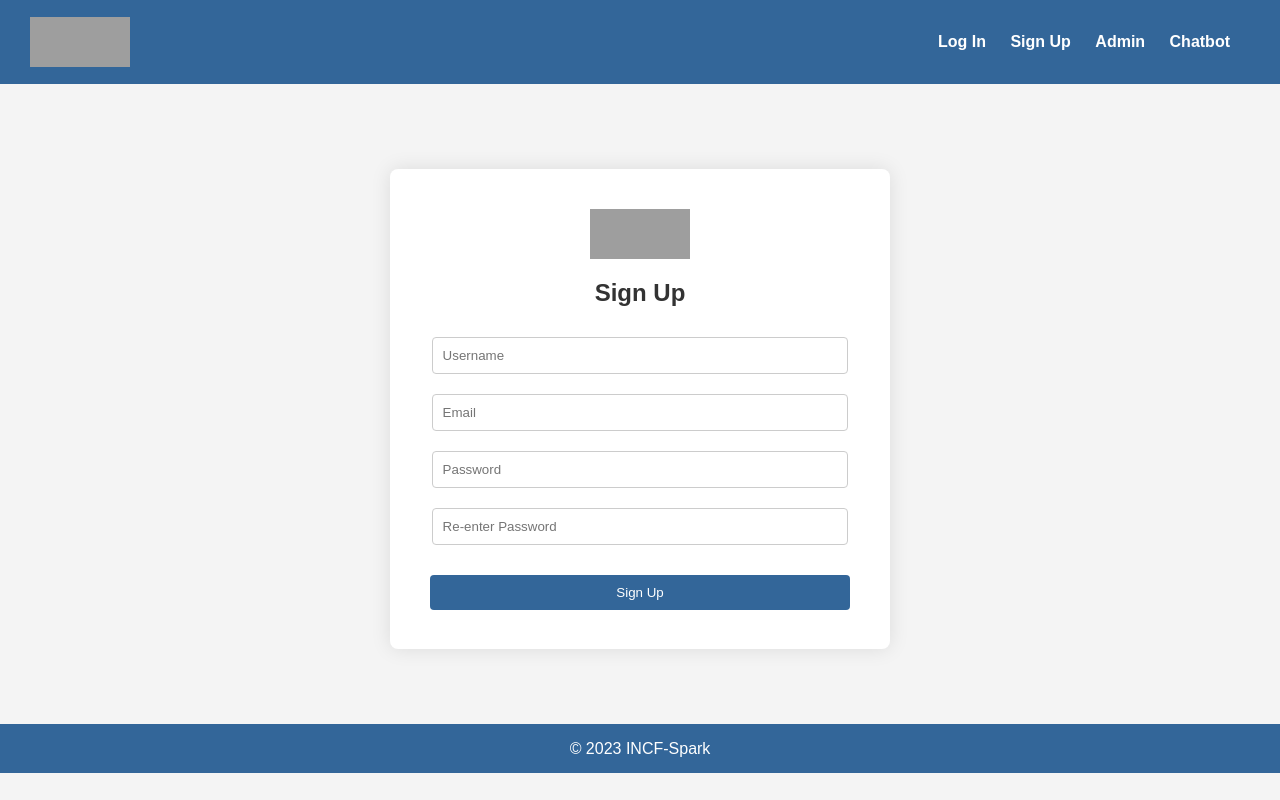
After one commit to atharva434/INCF-Impact-visualization-Portal, a Django app: page /signup in a window 1280 px wide. The commit adds this page. Run offline with Django 4.2, Linux system fonts and the light colour scheme; some libraries are stand-ins or nearby versions; grey boxes are pictures that could not be loaded.

Commit message:
login-signup

```diff
--- a/Visualization/urls.py
+++ b/Visualization/urls.py
@@ -1,6 +1,7 @@
 from django.contrib import admin
 from django.urls import path,include
 from Visualization import views
+from django.contrib.auth.views import LogoutView
 urlpatterns = [
     path("adminpage",views.home,name="home"),
     path("",views.homepage,name="homepage"),
@@ -11,4 +12,7 @@ urlpatterns = [
     path('get_qa_model', views.get_qa_model, name='get_qa_model'),
     path("upload",views.upload),
     path("add/<int:id>",views.add),
+    path("signup",views.signup,name="signup"),
+    path("login",views.Login,name="login"),
+    path("logout",LogoutView.as_view(next_page="login"),name="logout")
 ]
--- a/Visualization/views.py
+++ b/Visualization/views.py
@@ -7,18 +7,65 @@ from .models import Organization,Project
 from django.core.files.storage import FileSystemStorage
 from django.http import JsonResponse
 from django.views.decorators.csrf import csrf_exempt
+from django.contrib.auth import authenticate, login, logout
+from django.contrib.auth.forms import UserCreationForm
+from .models import ModifiedUserCreationForm
+from django.contrib.auth.models import User
+from django.http import HttpResponse
+from django.contrib import auth
 
 
 register = template.Library()
 @register.filter
 def modulo(num, val):
     return num % val == 0
+
 def home(request):
     organization=Organization.objects.all()
     # urls=list(organization.values_list("impact", flat = True))
     # ingest(urls)
 
     return render(request,"home.html")
+
+def signup(request):
+    if request.method == "POST":
+        if request.POST['password1'] == request.POST['password2']:
+            try:
+                User.objects.get(username = request.POST['username'])
+                return render (request,'signup.html', {'error':'Username is already taken!'})
+            except User.DoesNotExist:
+                last_user_id=User.objects.last().id
+                user = User.objects.create_user(request.POST['username'],password=request.POST['password1'],id=last_user_id+1)
+                auth.login(request,user)
+                return redirect('home')
+        else:
+            return render (request,'signup.html', {'error':'Password does not match!'})
+    else:
+        return render(request,'signup.html')
+
+def Login(request):
+    if request.method=="POST":
+        username = request.POST.get('username')
+        password = request.POST.get('password')
+
+        user = authenticate(username = username, password=password)
+
+        if user:
+            if user.is_active:
+                login(request, user) #login is the django's default function
+
+                return redirect("home")
+
+            else:
+                return HttpResponse("Account not Active")
+
+        else:
+            print("Someone tried to login and failed")
+            print("Username: {} and password {}".format(username,password))
+            return HttpResponse("Invalid Login details supplied!")
+
+    else:
+        return render(request, 'login.html',{})
 
 def homepage(request):
     organizations=Organization.objects.all()
@@ -42,8 +89,6 @@ def organization(request):
         organization.save()
     ingest(url)
     return render(request,"home.html",{"name":org_name})
-
-
 
 responses={}
 
--- a/templates/footer.html
+++ b/templates/footer.html
@@ -1,3 +1,3 @@
 <footer>
-    <p>&copy; 2023 Your Website</p>
+    <p>&copy; 2023 INCF-Spark</p>
 </footer>
--- a/templates/header.html
+++ b/templates/header.html
@@ -7,10 +7,14 @@
 
     <ul class="nav-links">
         {% if user.is_authenticated %}
-        <li><a href="#">Log Out</a></li>
+        <span style="font-weight: bold; text-transform: uppercase; margin-right: 20px;">{{ user.get_username }}</span>
+        {% endif %}
+        {% if user.is_authenticated %}
+        <li><a href="{% url "logout" %}">Log Out</a></li>
         {% comment %} {% url 'logout' %} {% endcomment %}
         {% else %}
-        <li><a href="#">Log In</a></li>
+        <li><a href="{% url "login" %}">Log In</a></li>
+        <li><a href="{% url "signup" %}">Sign Up</a></li>
         {% comment %} {% url 'login' %} {% endcomment %}
         {% endif %}
         <li><a href="{% url "home" %}">Admin</a></li>
--- /dev/null
+++ b/templates/signup.html
@@ -0,0 +1,148 @@
+<!DOCTYPE html>
+<html lang="en">
+<head>
+<meta charset="UTF-8">
+<meta name="viewport" content="width=device-width, initial-scale=1.0">
+<title>Sign Up</title>
+{% load static %}
+<style>
+    /* Navigation Bar */
+        nav {
+            background-color: #336699;
+            color: #ffffff;
+            display: flex;
+            justify-content: space-between;
+            align-items: center;
+            padding: 15px 30px;
+            height: 54px;
+        }
+
+        .logo img {
+            max-height: 50px;
+        }
+
+        .nav-links {
+            list-style-type: none;
+        }
+
+        .nav-links li {
+            display: inline;
+            margin-right: 20px;
+        }
+
+        .nav-links a {
+            text-decoration: none;
+            color: #ffffff;
+            font-weight: bold;
+            transition: color 0.3s;
+        }
+
+        .nav-links a:hover {
+            color: #ff9900;
+        }
+    body {
+    margin: 0;
+    padding: 0;
+    font-family: Arial, sans-serif;
+    background-color: #f4f4f4;
+    height: 100%
+  }
+
+  .container {
+    max-width: 500px;
+    margin: auto auto;
+    text-align: center;
+    height: 500px;
+  }
+
+  .logo img {
+    width: 100px;
+    display: block;
+    margin: 0 auto;
+  }
+
+  .form-box {
+    background-color: #fff;
+    padding: 40px;
+    border-radius: 8px;
+    box-shadow: 0 0 20px rgba(0, 0, 0, 0.1);
+    margin-top: 85px;
+    height: 400px;
+  }
+
+  .form-box h2 {
+    margin-bottom: 30px;
+    color: #333;
+  }
+
+  .form-group {
+    margin-bottom: 20px;
+  }
+
+  .form-group input {
+    width: 94%;
+    padding: 10px;
+    border: 1px solid #ccc;
+    border-radius: 4px;
+  }
+
+  button {
+    width: 100%;
+    padding: 10px;
+    background-color: #336699;
+    color: #fff;
+    border: none;
+    border-radius: 4px;
+    cursor: pointer;
+    transition: background-color 0.3s ease;
+    margin-top: 10px;
+  }
+
+  button:hover {
+    background-color: #2c577d;
+  }
+  footer {
+        background-color: #336699;
+        color: #ffffff;
+        text-align: center;
+        padding: 15px 0;
+        left: 0;
+        bottom: 0;
+        width: 100%;
+        height: 19px;
+        display: flex;
+        justify-content: center; /* Horizontally center the content */
+        align-items: center; /* Vertically center the content */
+        margin-top: 55px;
+        }
+  </style>
+</head>
+<body>
+    {% include 'header.html' %}
+<div class="container">
+  <div class="form-box">
+    <div class="logo">
+        <img src="https://f1000research.s3.amazonaws.com/thumbnails/ab9f89f4-69be-4a6f-bda8-bcdd2e962a09_collection.thumbnail" alt="Logo">
+      </div>
+    <h2>Sign Up</h2>
+    <form method="post">
+    {% csrf_token %}
+      <div class="form-group">
+        <input type="text" name = "username" placeholder="Username" required>
+      </div>
+      <div class="form-group">
+        <input type="email" name = "email" placeholder="Email" required>
+      </div>
+      <div class="form-group">
+        <input type="password" name = "password1" placeholder="Password" required>
+      </div>
+      <div class="form-group">
+        <input type="password" name = "password2" placeholder="Re-enter Password" required>
+      </div>
+      <button type="submit">Sign Up</button>
+    </form>
+  </div>
+</div>
+{% include 'footer.html' %}
+</body>
+</html>
```
Also changed, not shown: Visualization/models.py (+11 -1 lines), templates/chatbot.html (+9 -38 lines), templates/login.html (added, +142 -0 lines), templates/orgpage.html (+22 -6 lines), db.sqlite3, 2 other files.
